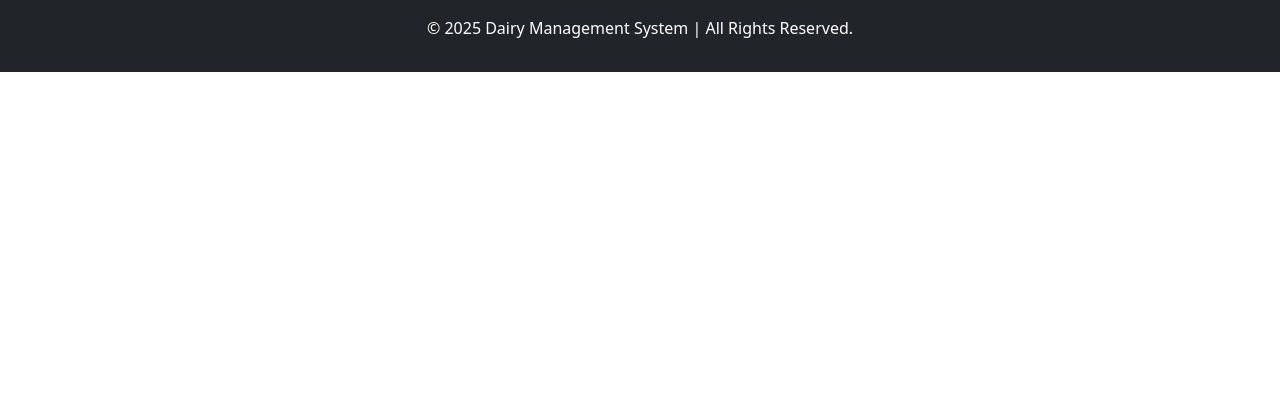
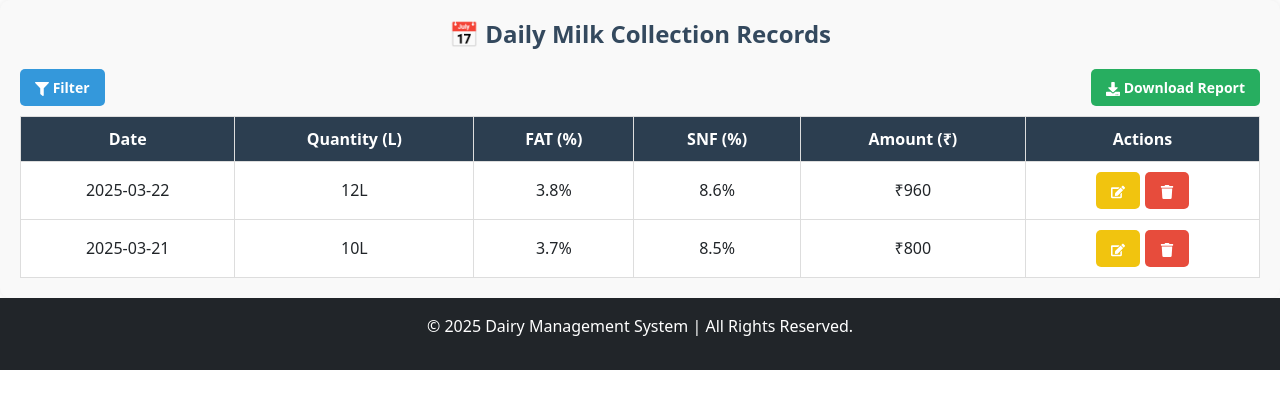
Before and after one commit to Shelke06/DairyManagement, a React (Vite) app: page /milk-collection in a window 1280 px wide. Shown: the top 408 px of the page. Built offline with nearby package versions, Linux system fonts and the light colour scheme.

Commit message:
Update files

```diff
--- a/src/App.jsx
+++ b/src/App.jsx
@@ -10,6 +10,7 @@ import './styles/Home.css';
 import FarmerSetup from "./pages/FarmerSetup";
 import FarmerDashboard from "./pages/FarmerDashboard";
 import { AuthProvider } from "./context/AuthContext"; // Import AuthContext
+import MilkCollection from "./pages/MilkCollection";
 
 function App() {
   useEffect(() => {
@@ -38,6 +39,7 @@ function App() {
           <Route path="/register" element={<FarmerRegister />} />
           <Route path="/farmer-setup" element={<FarmerSetup />} />
           <Route path="/farmer-dashboard" element={<FarmerDashboard />} />
+          <Route path="/milk-collection" element={<MilkCollection />} />
         </Routes>
         <Footer />
       </Router>
--- a/src/context/AuthContext.js
+++ /dev/null
@@ -1,28 +0,0 @@
-import { createContext, useState, useEffect } from "react";
-
-export const AuthContext = createContext();
-
-export const AuthProvider = ({ children }) => {
-  const [user, setUser] = useState(null);
-
-  useEffect(() => {
-    const storedUser = JSON.parse(localStorage.getItem("farmerUser"));
-    if (storedUser) setUser(storedUser);
-  }, []);
-
-  const login = (userData) => {
-    setUser(userData);
-    localStorage.setItem("farmerUser", JSON.stringify(userData));
-  };
-
-  const logout = () => {
-    setUser(null);
-    localStorage.removeItem("farmerUser");
-  };
-
-  return (
-    <AuthContext.Provider value={{ user, login, logout }}>
-      {children}
-    </AuthContext.Provider>
-  );
-};
--- /dev/null
+++ b/src/pages/MilkCollection.jsx
@@ -0,0 +1,57 @@
+import React, { useState } from "react";
+import "../styles/MilkCollection.css";
+import { FaEdit, FaTrash, FaDownload, FaFilter } from "react-icons/fa";
+
+const MilkCollection = () => {
+  const [records, setRecords] = useState([
+    { id: 1, date: "2025-03-22", quantity: 12, fat: 3.8, snf: 8.6, amount: 960 },
+    { id: 2, date: "2025-03-21", quantity: 10, fat: 3.7, snf: 8.5, amount: 800 },
+  ]);
+
+  const handleDelete = (id) => {
+    setRecords(records.filter(record => record.id !== id));
+  };
+
+  return (
+    <div className="milk-collection-container">
+      <h2>📅 Daily Milk Collection Records</h2>
+
+      {/* Filter & Download */}
+      <div className="controls">
+        <button className="filter-btn"><FaFilter /> Filter</button>
+        <button className="download-btn"><FaDownload /> Download Report</button>
+      </div>
+
+      {/* Table */}
+      <table>
+        <thead>
+          <tr>
+            <th>Date</th>
+            <th>Quantity (L)</th>
+            <th>FAT (%)</th>
+            <th>SNF (%)</th>
+            <th>Amount (₹)</th>
+            <th>Actions</th>
+          </tr>
+        </thead>
+        <tbody>
+          {records.map((record) => (
+            <tr key={record.id}>
+              <td>{record.date}</td>
+              <td>{record.quantity}L</td>
+              <td>{record.fat}%</td>
+              <td>{record.snf}%</td>
+              <td>₹{record.amount}</td>
+              <td>
+                <button className="edit-btn"><FaEdit /></button>
+                <button className="delete-btn" onClick={() => handleDelete(record.id)}><FaTrash /></button>
+              </td>
+            </tr>
+          ))}
+        </tbody>
+      </table>
+    </div>
+  );
+};
+
+export default MilkCollection;
--- a/src/styles/FarmerDashboard.css
+++ b/src/styles/FarmerDashboard.css
@@ -8,7 +8,7 @@
     display: none;
   }
   /* Sidebar */
-  .sidebar {
+  .sidebar {''
     width: 250px;
     background: #2c3e50;
     color: white;
--- /dev/null
+++ b/src/styles/Milkcollection.css
@@ -0,0 +1,62 @@
+.milk-collection-container {
+    padding: 20px;
+    background: #f9f9f9;
+    border-radius: 10px;
+    box-shadow: 0 0 10px rgba(0, 0, 0, 0.1);
+  }
+
+  h2 {
+    text-align: center;
+    color: #34495e;
+  }
+
+  .controls {
+    display: flex;
+    justify-content: space-between;
+    margin-bottom: 10px;
+  }
+
+  button {
+    padding: 8px 15px;
+    border: none;
+    border-radius: 5px;
+    cursor: pointer;
+    font-size: 14px;
+  }
+
+  .filter-btn {
+    background: #3498db;
+    color: white;
+  }
+
+  .download-btn {
+    background: #27ae60;
+    color: white;
+  }
+
+  table {
+    width: 100%;
+    border-collapse: collapse;
+    background: white;
+  }
+
+  th, td {
+    border: 1px solid #ddd;
+    padding: 10px;
+    text-align: center;
+  }
+
+  th {
+    background: #2c3e50;
+    color: white;
+  }
+
+  .edit-btn {
+    background: #f1c40f;
+    margin-right: 5px;
+  }
+
+  .delete-btn {
+    background: #e74c3c;
+    color: white;
+  }
```
Also changed, not shown: src/components/FarmerDashboard.jsx (deleted, +0 -18 lines), src/components/FarmerRegister.jsx (deleted, +0 -33 lines), src/components/FarmerSetup.jsx (deleted, +0 -27 lines), src/pages/Register.jsx (deleted, +0 -76 lines).
